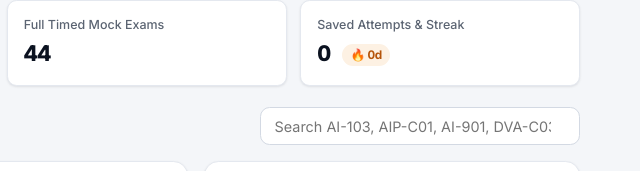
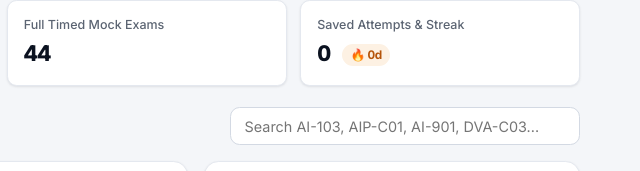
Before and after one commit to gabhack/cloudcert-lab, a plain HTML site: page index.html in a window 1280 px wide. Shown: the part 610-781 px from the top of the page, 640-1280 px from the left. Drawn offline with Linux system fonts and the light colour scheme.

Commit message:
fix(css): scope search-input flex-basis to filter-bar so calculator inputs keep crisp height

```diff
--- a/styles.css
+++ b/styles.css
@@ -675,16 +675,20 @@ button:focus-visible, input:focus-visible, a:focus-visible {
 
 .search-input {
   height: var(--control-h);
-  min-width: 280px;
-  flex: 0 1 320px;
+  min-width: 0;
   padding: 0 0.85rem;
   border-radius: var(--radius);
   border: 1px solid var(--border-strong);
   background: var(--surface);
 }
 
+.filter-bar .search-input {
+  min-width: 320px;
+  flex: 0 1 350px;
+}
+
 @media (max-width: 560px) {
-  .search-input {
+  .filter-bar .search-input {
     min-width: 0;
     width: 100%;
     flex: 1 1 100%;
```
